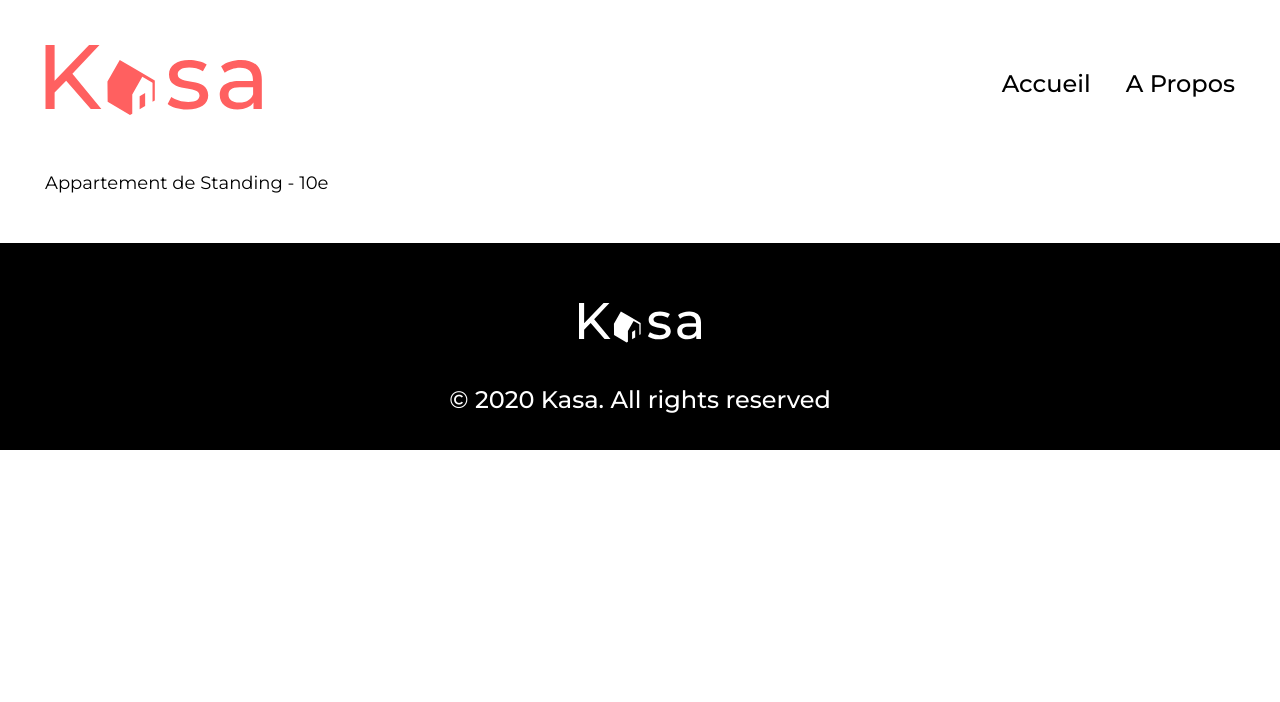
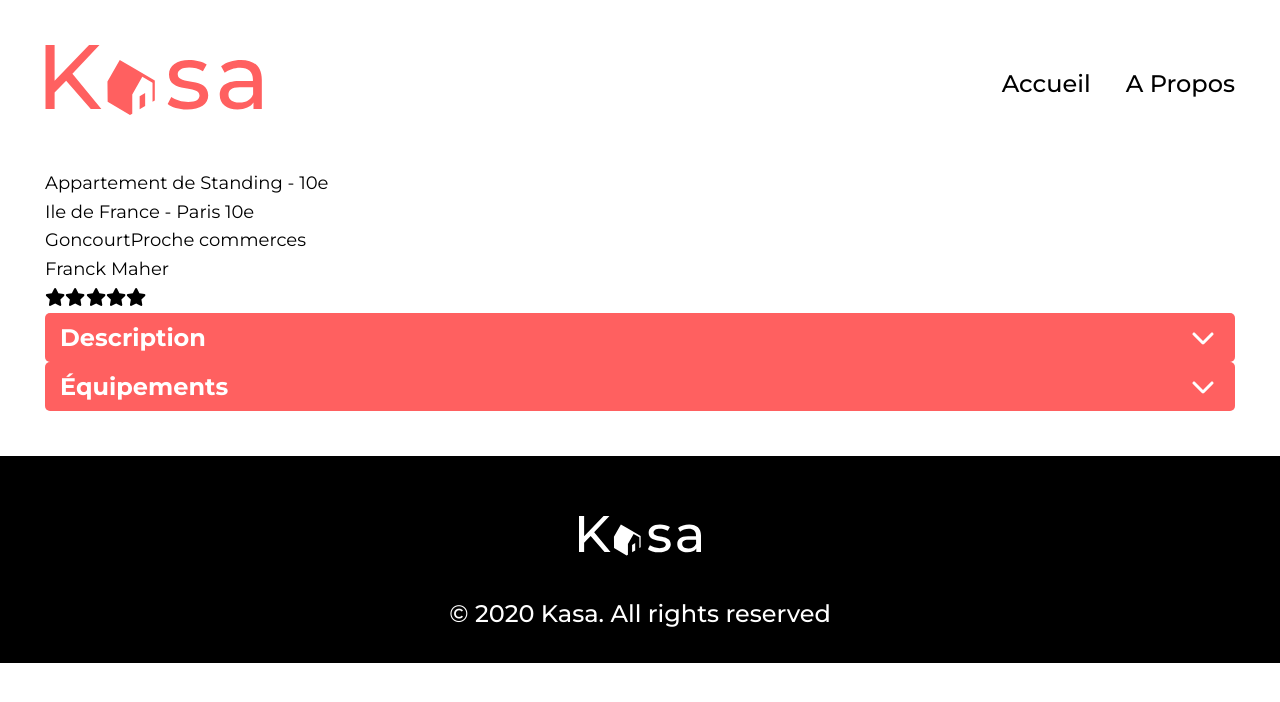
Before and after one commit to Jean-Baptiste-Paris/OC-Kasa, a React (Create React App) app: page /logement/0979876d in a window 1280 px wide. Shown: the top 702 px of the page. Built offline with nearby package versions, Linux system fonts and the light colour scheme.

Commit message:
Create InfoLogement, Tag, Host, Rating components Implémentation de la partie foncitonnelle des infos InfoLogement

```diff
--- /dev/null
+++ b/src/components/InfoLogement/Host.jsx
@@ -0,0 +1,10 @@
+function Host({ name }) {
+  return (
+    <div className="host">
+      <p className="host__name">{name}</p>
+      <div className="host__picture"></div>
+    </div>
+  )
+}
+
+export default Host
--- /dev/null
+++ b/src/components/InfoLogement/Rating.jsx
@@ -0,0 +1,20 @@
+import { faStar } from "@fortawesome/free-solid-svg-icons"
+import { FontAwesomeIcon } from "@fortawesome/react-fontawesome"
+
+function Rating({ rating }) {
+  const range = [1, 2, 3, 4, 5]
+
+  return (
+    <div className="rating">
+      {range.map((rangeValue) => (
+        <FontAwesomeIcon
+          key={rangeValue}
+          icon={faStar}
+          className={rangeValue <= rating ? "rating__icon--active" : ""}
+        />
+      ))}
+    </div>
+  )
+}
+
+export default Rating
--- /dev/null
+++ b/src/components/InfoLogement/Tag.jsx
@@ -0,0 +1,5 @@
+function Tag({ name }) {
+  return <span className="tag">{name}</span>
+}
+
+export default Tag
--- /dev/null
+++ b/src/components/InfoLogement/index.jsx
@@ -0,0 +1,43 @@
+import Collapse from "../Collapse"
+import Host from "./Host"
+import Rating from "./Rating"
+import Tag from "./Tag"
+import "./styles.scss"
+
+function InfoLogement({ logement }) {
+  const { title, location, tags, host, rating, description, equipments } =
+    logement
+  return (
+    <div className="info-logement">
+      <div>
+        <h1 className="info-logement__title">
+          {title ? title : "Fiche logement"}
+        </h1>
+        {location && <p className="info-logement__location">{location}</p>}
+        <div className="info-logement__tags">
+          {tags.map((tag, index) => (
+            <Tag key={`${tag}-${index}`} name={tag} />
+          ))}
+        </div>
+      </div>
+      <div>
+        <Host name={host.name} />
+        <Rating rating={rating} />
+      </div>
+      <Collapse title="Description">
+        {description ? description : "Pas de description disponible"}
+      </Collapse>
+      <Collapse title="Équipements">
+        <ul>
+          {equipments
+            ? equipments.map((equipement, index) => (
+                <li key={`${index}+${equipement}`}>{equipement}</li>
+              ))
+            : "Pas d'information sur les équipements disponibles"}
+        </ul>
+      </Collapse>
+    </div>
+  )
+}
+
+export default InfoLogement
--- a/src/pages/FicheLogement/index.jsx
+++ b/src/pages/FicheLogement/index.jsx
@@ -1,5 +1,6 @@
 import { Navigate, useParams } from "react-router-dom"
 import logements from "../../assets/data/logements.json"
+import InfoLogement from "../../components/InfoLogement"
 
 function FicheLogement() {
   const { logementID } = useParams()
@@ -9,8 +10,8 @@ function FicheLogement() {
     return <Navigate to="/404" replace={true} />
   }
   return (
-    <div className="Logement page">
-      <h1>{logement.title}</h1>
+    <div className="logement page">
+      <InfoLogement logement={logement} />
     </div>
   )
 }
```
Also changed, not shown: src/components/InfoLogement/styles.scss (added).
